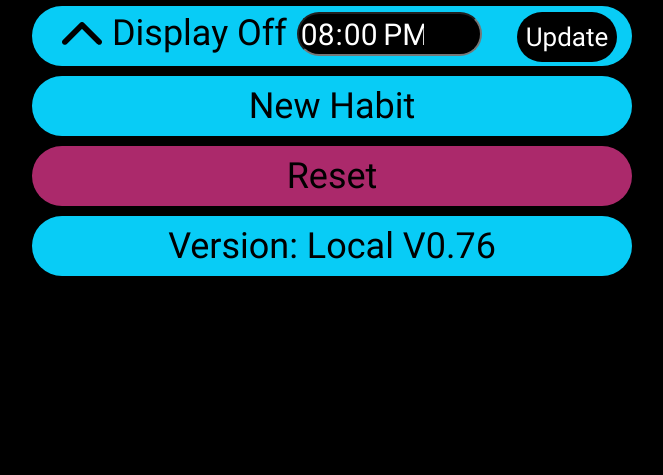
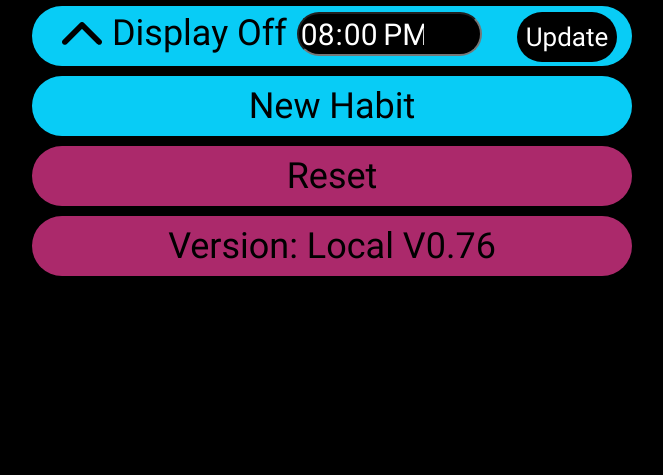
Before and after one commit to FutureNathan/Habit-Calendar, a Flask app: page / in a window 1280 px wide; the page is wider, and only the part inside the window is pictured. Shown: the part 304-779 px from the top of that part, without its empty margins (216-879 px from the left). Run offline with Flask 2, Linux system fonts and the light colour scheme; data comes from the database, SQL or seed files in the repository; some libraries are stand-ins or nearby versions.

Commit message:
version color change

```diff
--- a/templates/index.html
+++ b/templates/index.html
@@ -207,7 +207,7 @@
 
         <button id="new-habit-modal" class="menu-box">New Habit</button>
         <button id="reset-button-modal" class="menu-box reset">Reset</button>
-        <button class="menu-box">Version: {{version}}</button>
+        <button class="menu-box reset">Version: {{version}}</button>
     </div>
 </div>
     <div id="reset-modal" class="modal">
```
